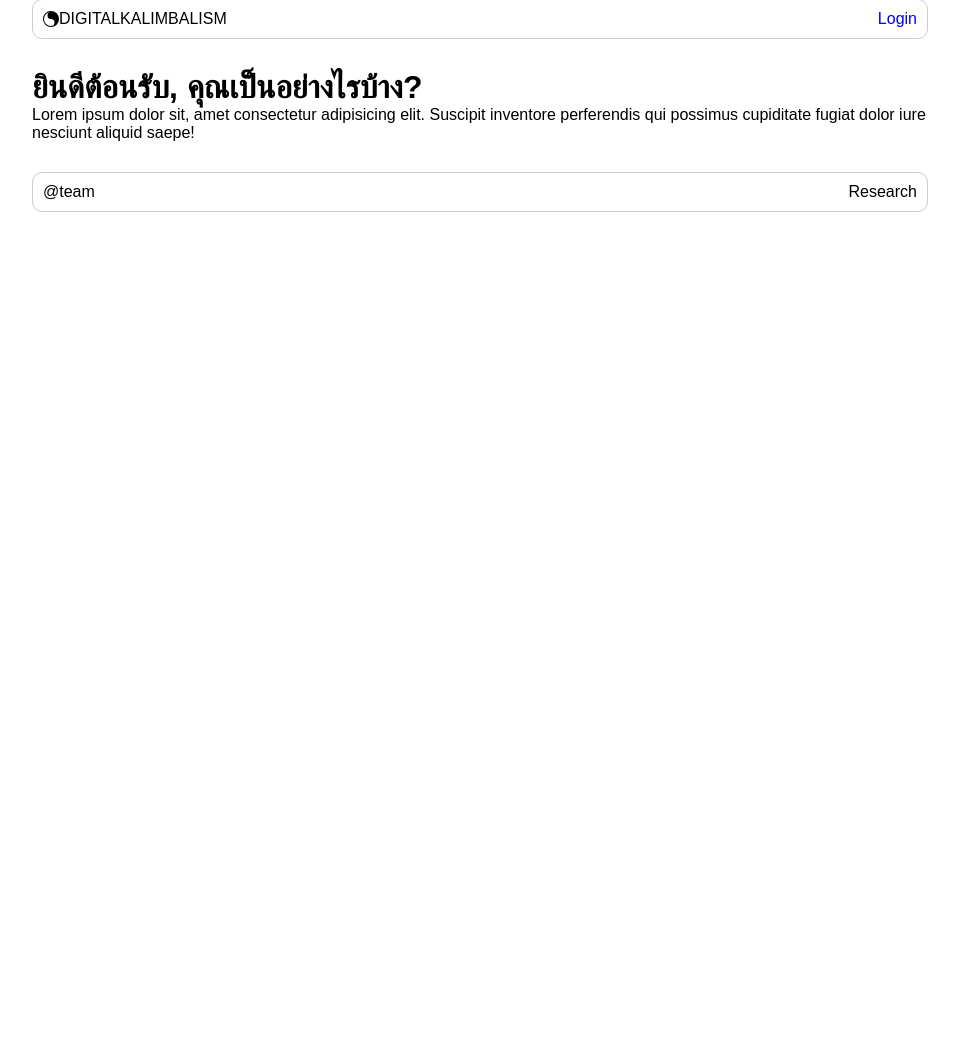
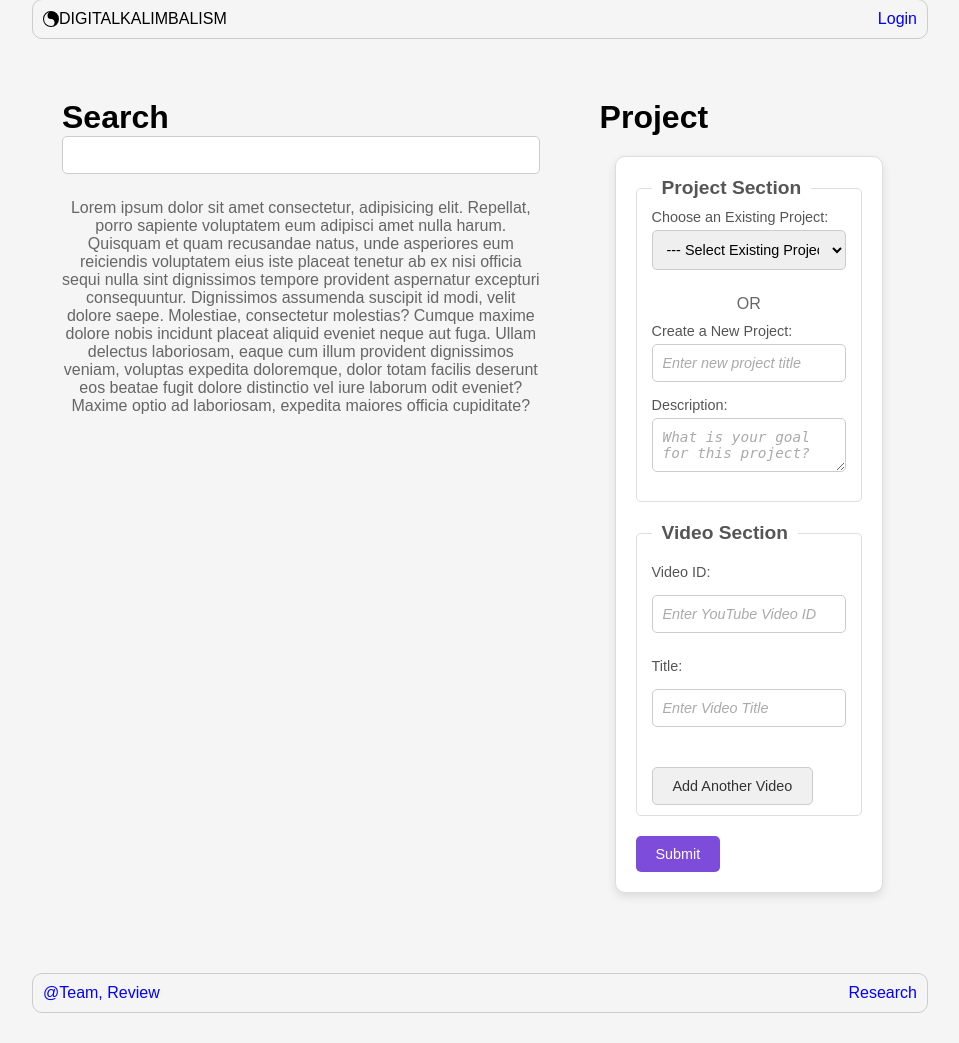
Before and after one commit to Su-Korawit/social-media-blocker-digitalkalimbalism, a Django app: template application/templates/application/search.html in a window 1280 px wide. Shown: the part 31-1074 px from the top of the page, without its empty margins (160-1119 px from the left). Before the commit the page ends 243 px from the top, so only its background shows below. Run offline with Django 5.2, Linux system fonts and the light colour scheme; the template is opened without the code that fills it: values that come from a table or form of the project are taken from there, others are empty; tables that the repository leaves empty hold one stand-in row (values such as "Sample post"); some web fonts are replaced.

Commit message:
search add project

```diff
--- a/application/models.py
+++ b/application/models.py
@@ -2,6 +2,7 @@ from django.db import models
 
 # User model
 class User(models.Model):
+    id = models.AutoField(primary_key=True)  # Add ID as primary key
     name = models.CharField(max_length=255, unique=True)
     tel = models.CharField(max_length=15, unique=True)
 
@@ -10,7 +11,8 @@ class User(models.Model):
 
 # Project model
 class Project(models.Model):
-    user = models.ForeignKey(User, on_delete=models.CASCADE, related_name='projects')
+    id = models.AutoField(primary_key=True)  # Add ID as primary key
+    users = models.ManyToManyField(User, related_name='projects')  # Change to Many-to-Many relationship
     title = models.CharField(max_length=255)
     description = models.TextField(blank=True, null=True)
     created_at = models.DateTimeField(auto_now_add=True)
@@ -21,7 +23,8 @@ class Project(models.Model):
 
 # Video model
 class Video(models.Model):
-    project = models.ForeignKey(Project, on_delete=models.CASCADE, related_name='videos')
+    id = models.AutoField(primary_key=True)  # Add ID as primary key
+    projects = models.ManyToManyField(Project, related_name='videos')  # Change to Many-to-Many relationship
     video_id = models.CharField(max_length=20)  # YouTube video ID (11 characters typical)
     title = models.CharField(max_length=255, blank=True, null=True)
     created_at = models.DateTimeField(auto_now_add=True)
@@ -31,11 +34,12 @@ class Video(models.Model):
 
 # Progress model
 class Progress(models.Model):
-    project = models.ForeignKey(Project, on_delete=models.CASCADE, related_name='progress')
+    id = models.AutoField(primary_key=True)  # Add ID as primary key
+    projects = models.ManyToManyField(Project, related_name='progress')  # Change to Many-to-Many relationship
     description = models.TextField()
     progress_percentage = models.DecimalField(max_digits=5, decimal_places=2, default=0.0)  # e.g., 85.50 for 85.5%
     created_at = models.DateTimeField(auto_now_add=True)
     updated_at = models.DateTimeField(auto_now=True)
 
     def __str__(self):
-        return f"{self.project.title} - {self.progress_percentage}%"
+        return f"Progress ID: {self.id} - {self.progress_percentage}%"
--- /dev/null
+++ b/application/static/application/css/search.css
@@ -0,0 +1,128 @@
+.search-main-box {
+    display: flex;
+    flex-wrap: wrap; /* Allows wrapping for smaller screens */
+}
+
+.search-search-box {
+    width: 60%;
+    padding: 30px;
+}
+
+.search-project-box {
+    width: 40%;
+    padding: 30px;
+}
+
+form {
+    width: 90%;
+    max-width: 600px;
+    background-color: #fff;
+    border: 1px solid #ddd;
+    border-radius: 10px;
+    box-shadow: 0 4px 10px rgba(0, 0, 0, 0.1);
+    padding: 20px;
+    margin: 20px auto;
+}
+
+/* Fieldset and Legends */
+fieldset {
+    border: 1px solid #ddd;
+    border-radius: 5px;
+    margin-bottom: 20px;
+    padding: 10px 15px;
+}
+
+legend {
+    font-size: 1.2rem;
+    font-weight: bold;
+    color: #555;
+    padding: 0 10px;
+}
+
+/* Labels and Inputs */
+label {
+    display: block;
+    font-size: 0.9rem;
+    margin-bottom: 5px;
+    color: #555;
+}
+
+input, select, textarea {
+    width: 100%;
+    padding: 10px;
+    font-size: 0.9rem;
+    border: 1px solid #ccc;
+    border-radius: 5px;
+    margin-bottom: 15px;
+    outline: none;
+    transition: all 0.3s ease;
+}
+
+input:focus, select:focus, textarea:focus {
+    border-color: #7d4cdb;
+    box-shadow: 0 0 5px rgba(125, 76, 219, 0.5);
+}
+
+/* Buttons */
+button {
+    background-color: #7d4cdb;
+    color: #fff;
+    border: none;
+    padding: 10px 20px;
+    font-size: 0.9rem;
+    border-radius: 5px;
+    cursor: pointer;
+    transition: background-color 0.3s ease;
+}
+
+button:hover {
+    background-color: #5a36a3;
+}
+
+button[type="button"] {
+    background-color: #f0f0f0;
+    color: #333;
+    border: 1px solid #ccc;
+    margin-top: 10px;
+}
+
+button[type="button"]:hover {
+    background-color: #ddd;
+}
+
+/* Video Entry */
+.video-entry {
+    display: flex;
+    flex-direction: column;
+    gap: 10px;
+    margin-bottom: 15px;
+}
+
+#video-container {
+    margin-top: 10px;
+}
+
+/* Minimal Spacing */
+p {
+    text-align: center;
+    color: #666;
+    margin: 10px 0;
+}
+
+/* Placeholder Styling */
+input::placeholder, textarea::placeholder {
+    color: #aaa;
+    font-style: italic;
+}
+
+/* Responsive Design */
+@media (max-width: 600px) {
+    form {
+        padding: 15px;
+    }
+
+    button {
+        width: 100%;
+        margin-top: 10px;
+    }
+}
--- a/application/static/components/css/templates.css
+++ b/application/static/components/css/templates.css
@@ -13,7 +13,7 @@
 }
 
 body {
-    background-color: #fff;
+    background-color: #f5f5f5;
     font-family: 'Kanit', sans-serif;
     width: 70%;
     margin: 0px auto;
@@ -21,6 +21,10 @@ body {
 
 .blue {
     color: blue;
+}
+
+nav {
+    position: sticky;
 }
 
 nav, footer {
--- a/application/templates/application/search.html
+++ b/application/templates/application/search.html
@@ -1,13 +1,90 @@
 {% extends "components/templates.html" %}
+{% load static %}
 
-{% block body-title %}
+{% block head-title %}
     -SEARCH
 {% endblock %}
 
+{% block head-link %}
+<link rel="stylesheet" href="{% static 'application/css/search.css' %}">
+{% endblock %}
+
 {% block body-content %}
-<div class="welcome">
-  <h1>ยินดีต้อนรับ, คุณเป็นอย่างไรบ้าง?</h1>
-  <p>Lorem ipsum dolor sit, amet consectetur adipisicing elit. Suscipit inventore perferendis qui possimus cupiditate
-    fugiat dolor iure nesciunt aliquid saepe!</p>
+<div class="search-main-box">
+  <div class="search-search-box">
+    <h1>Search</h1>
+    <input type="text">
+    <p>Lorem ipsum dolor sit amet consectetur, adipisicing elit. Repellat, porro sapiente voluptatem eum adipisci amet nulla harum. Quisquam et quam recusandae natus, unde asperiores eum reiciendis voluptatem eius iste placeat tenetur ab ex nisi officia sequi nulla sint dignissimos tempore provident aspernatur excepturi consequuntur. Dignissimos assumenda suscipit id modi, velit dolore saepe. Molestiae, consectetur molestias? Cumque maxime dolore nobis incidunt placeat aliquid eveniet neque aut fuga. Ullam delectus laboriosam, eaque cum illum provident dignissimos veniam, voluptas expedita doloremque, dolor totam facilis deserunt eos beatae fugit dolore distinctio vel iure laborum odit eveniet? Maxime optio ad laboriosam, expedita maiores officia cupiditate?</p>
+  </div>
+  <div class="search-project-box">
+    <h1>Project</h1>
+    <form method="post" action="{% url 'search' %}">
+        {% csrf_token %}
+
+        <!-- Project Section -->
+        <fieldset>
+            <legend>Project Section</legend>
+
+            <!-- Select or Create New Project -->
+            <label for="existing_project">Choose an Existing Project:</label>
+            <select name="existing_project" id="existing_project">
+                <option value="">--- Select Existing Project ---</option>
+                {% for project in projects %}
+                    <option value="{{ project.id }}">{{ project.title }}</option>
+                {% endfor %}
+            </select>
+
+            <p>OR</p>
+
+            <label for="new_project_title">Create a New Project:</label>
+            <input type="text" name="new_project_title" id="new_project_title" placeholder="Enter new project title">
+
+            <label for="new_project_description">Description:</label>
+            <textarea name="new_project_description" id="new_project_description" placeholder="What is your goal for this project?"></textarea>
+        </fieldset>
+
+        <!-- Video Section -->
+        <fieldset>
+            <legend>Video Section</legend>
+
+            <div id="video-container">
+                <div class="video-entry">
+                    <label for="video_id_1">Video ID:</label>
+                    <input type="text" name="video_id[]" id="video_id_1" placeholder="Enter YouTube Video ID">
+
+                    <label for="video_title_1">Title:</label>
+                    <input type="text" name="video_title[]" id="video_title_1" placeholder="Enter Video Title">
+                </div>
+            </div>
+
+            <button type="button" onclick="addVideoEntry()">Add Another Video</button>
+        </fieldset>
+
+        <!-- Submit Button -->
+        <button type="submit">Submit</button>
+    </form>
+  </div>
 </div>
 {% endblock %}
+
+{% block body-script %}
+<script>
+  let videoCount = 1;
+
+  function addVideoEntry() {
+      videoCount++;
+      const container = document.getElementById('video-container');
+
+      const newEntry = document.createElement('div');
+      newEntry.classList.add('video-entry');
+      newEntry.innerHTML = `
+          <label for="video_id_${videoCount}">Video ID:</label>
+          <input type="text" name="video_id[]" id="video_id_${videoCount}" placeholder="Enter YouTube Video ID">
+
+          <label for="video_title_${videoCount}">Title:</label>
+          <input type="text" name="video_title[]" id="video_title_${videoCount}" placeholder="Enter Video Title">
+      `;
+      container.appendChild(newEntry);
+  }
+</script>
+{% endblock %}
--- a/application/templates/components/templates.html
+++ b/application/templates/components/templates.html
@@ -30,7 +30,7 @@
         </div>
         <div class="nav-user">
             {% if request.session.user_id %}
-            <p><a href="#" class="user_name">{{ request.session.user_name|username_security }}</a> | <a href="{% url 'logout' %}" class="blue">Logout</a></p>
+            <p><a href="#" class="user_name">{{ request.session.user_name|username_security }}</a>, <a href="{% url 'logout' %}" class="blue">Logout</a></p>
             {% else %}
             <a href="{% url 'login' %}" class="blue">Login</a>
             {% endif %}
@@ -44,8 +44,8 @@
     </main>
 
     <footer>
-        <a href="#">@team</a>
-        <a href="#">Research</a>
+        <a href="#" class="blue">@Team, Review</a>
+        <a href="#" class="blue">Research</a>
     </footer>
 
     {% block body-script %}
--- a/digitalkalimbalism/settings.py
+++ b/digitalkalimbalism/settings.py
@@ -111,9 +111,9 @@ AUTH_PASSWORD_VALIDATORS = [
 # Internationalization
 # https://docs.djangoproject.com/en/5.1/topics/i18n/
 
-LANGUAGE_CODE = 'en-us'
+LANGUAGE_CODE = 'th'
 
-TIME_ZONE = 'UTC'
+TIME_ZONE = 'Asia/Bangkok'
 
 USE_I18N = True
 
```
Also changed, not shown: application/admin.py (+29 -4 lines), application/static/application/css/index.css (+11 -39 lines), application/templates/application/index.html (+23 -9 lines), application/views.py (+51 -7 lines), application/migrations/0002_remove_progress_project_remove_project_user_and_more.py (added), application/static/application/img/mascot.jpg (deleted), application/static/application/img/mascot.webp (added), application/static/application/img/plus.svg (added).
